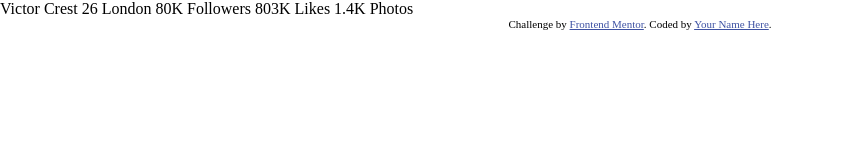
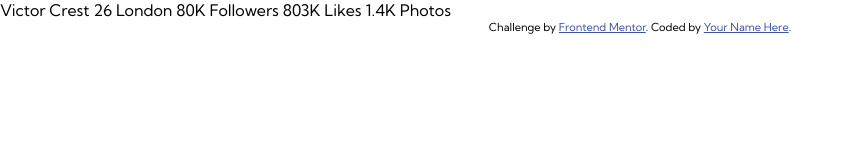
Before and after one commit to Clive-Chambers/profile-card-component, a plain HTML site: page index.html in a window 1280 px wide. Shown: the whole page, without its empty margins (0-854 px from the left). Drawn offline with Linux system fonts and the light colour scheme.

Commit message:
Importing Fonts

```diff
--- a/style.css
+++ b/style.css
@@ -1,10 +1,14 @@
+@import url('https://fonts.googleapis.com/css2?family=Kumbh+Sans:wght@400;700&display=swap');
+
 * {
     padding: 0;
     margin: 0;
     box-sizing: border-box;
 }
 
-
+body {
+    font-family: 'Kumbh Sans', sans-serif;
+}
 
 
 
```
